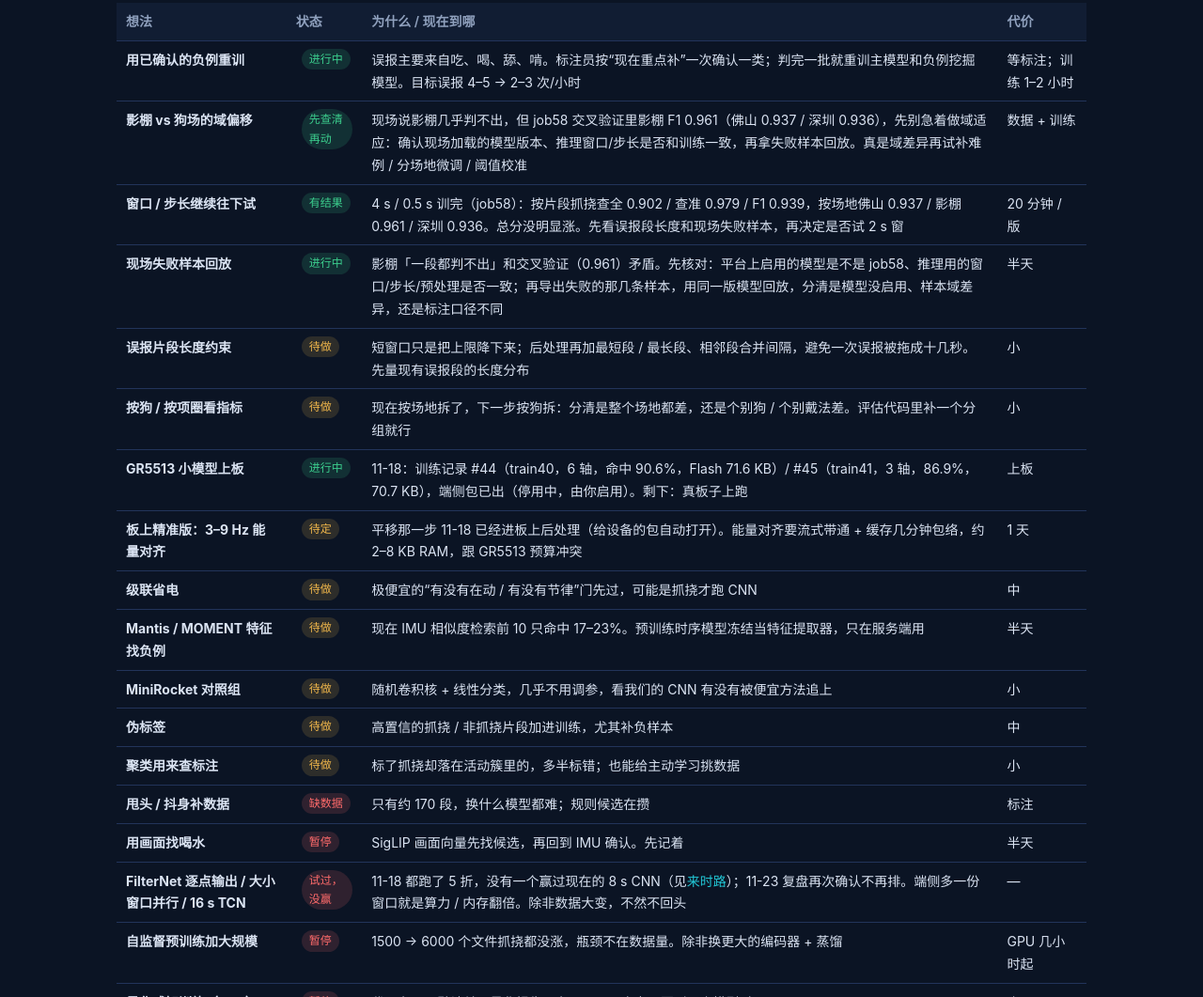
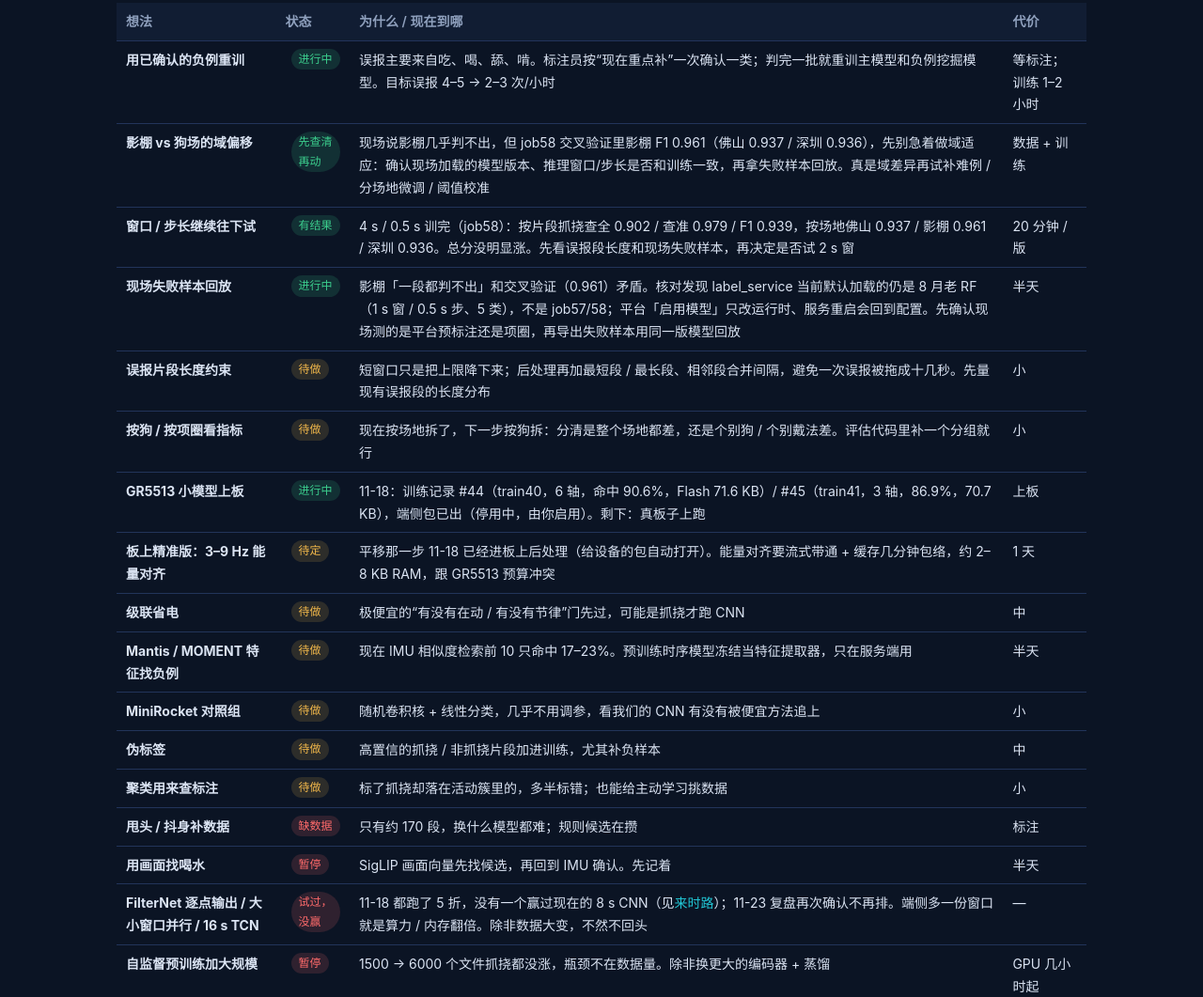
Before and after one commit to zhuyetuo/imu_train, a plain HTML site: page docs/ideas.html in a window 1280 px wide. Shown: the part 1967-3028 px from the top of the page at 94% size. Drawn offline with Linux system fonts and the light colour scheme.

Commit message:
docs: 记下现场核对发现——label_service 仍加载 8 月老 RF
平台「启用模型」只改运行时，重启回退到 LABEL_MODEL；现场若走平台预标注，
测的可能不是 job57/58。先确认链路再回放失败样本。

```diff
--- a/docs/ideas.html
+++ b/docs/ideas.html
@@ -72,7 +72,7 @@
 <tr><td><b>用已确认的负例重训</b></td><td><span class="state ok">进行中</span></td><td>误报主要来自吃、喝、舔、啃。标注员按“现在重点补”一次确认一类；判完一批就重训主模型和负例挖掘模型。目标误报 4–5 → 2–3 次/小时</td><td>等标注；训练 1–2 小时</td></tr>
 <tr><td><b>影棚 vs 狗场的域偏移</b></td><td><span class="state ok">先查清再动</span></td><td>现场说影棚几乎判不出，但 job58 交叉验证里影棚 F1 0.961（佛山 0.937 / 深圳 0.936），先别急着做域适应：确认现场加载的模型版本、推理窗口/步长是否和训练一致，再拿失败样本回放。真是域差异再试补难例 / 分场地微调 / 阈值校准</td><td>数据 + 训练</td></tr>
 <tr><td><b>窗口 / 步长继续往下试</b></td><td><span class="state ok">有结果</span></td><td>4 s / 0.5 s 训完（job58）：按片段抓挠查全 0.902 / 查准 0.979 / F1 0.939，按场地佛山 0.937 / 影棚 0.961 / 深圳 0.936。总分没明显涨。先看误报段长度和现场失败样本，再决定是否试 2 s 窗</td><td>20 分钟 / 版</td></tr>
-<tr><td><b>现场失败样本回放</b></td><td><span class="state ok">进行中</span></td><td>影棚「一段都判不出」和交叉验证（0.961）矛盾。先核对：平台上启用的模型是不是 job58、推理用的窗口/步长/预处理是否一致；再导出失败的那几条样本，用同一版模型回放，分清是模型没启用、样本域差异，还是标注口径不同</td><td>半天</td></tr>
+<tr><td><b>现场失败样本回放</b></td><td><span class="state ok">进行中</span></td><td>影棚「一段都判不出」和交叉验证（0.961）矛盾。核对发现 label_service 当前默认加载的仍是 8 月老 RF（1 s 窗 / 0.5 s 步、5 类），不是 job57/58；平台「启用模型」只改运行时、服务重启会回到配置。先确认现场测的是平台预标注还是项圈，再导出失败样本用同一版模型回放</td><td>半天</td></tr>
 <tr><td><b>误报片段长度约束</b></td><td><span class="state mid">待做</span></td><td>短窗口只是把上限降下来；后处理再加最短段 / 最长段、相邻段合并间隔，避免一次误报被拖成十几秒。先量现有误报段的长度分布</td><td>小</td></tr>
 <tr><td><b>按狗 / 按项圈看指标</b></td><td><span class="state mid">待做</span></td><td>现在按场地拆了，下一步按狗拆：分清是整个场地都差，还是个别狗 / 个别戴法差。评估代码里补一个分组就行</td><td>小</td></tr>
 <tr><td><b>GR5513 小模型上板</b></td><td><span class="state ok">进行中</span></td><td>11-18：训练记录 #44（train40，6 轴，命中 90.6%，Flash 71.6 KB）/ #45（train41，3 轴，86.9%，70.7 KB），端侧包已出（停用中，由你启用）。剩下：真板子上跑</td><td>上板</td></tr>
```
Also changed, not shown: 1 other file.
